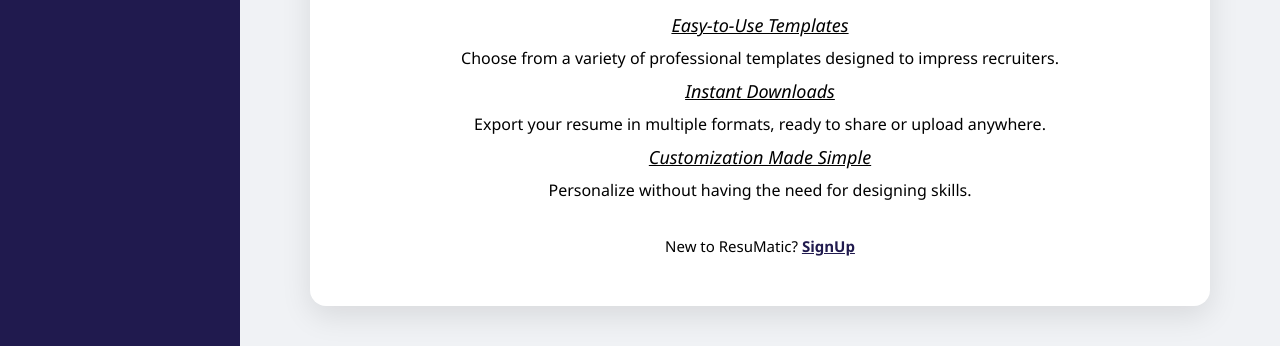
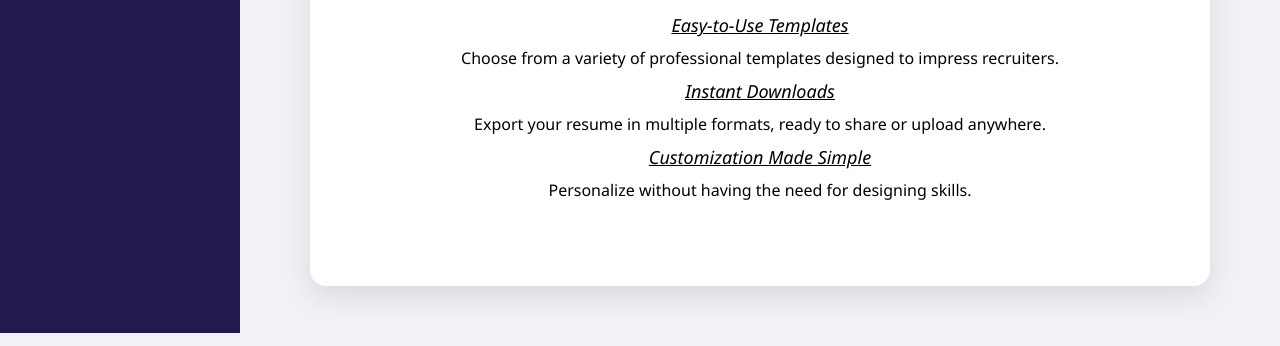
Before and after one commit to Abhi-Cric360/FEWD-Mini-Project, a plain HTML site: page about.html in a window 1280 px wide. Shown: the part 467-813 px from the top of the page. Drawn offline with Linux system fonts and the light colour scheme.

Commit message:
Update about.html

```diff
--- a/about.html
+++ b/about.html
@@ -206,10 +206,6 @@
                         <div class="dark-font">Customization Made Simple</div>
                         Personalize without having the need for designing skills.
                     </p>
-
-                    <div class="login-link">
-                        New to ResuMatic? <a href="signup.html">SignUp</a>
-                    </div>
                 </div>
 
             </main>
```
